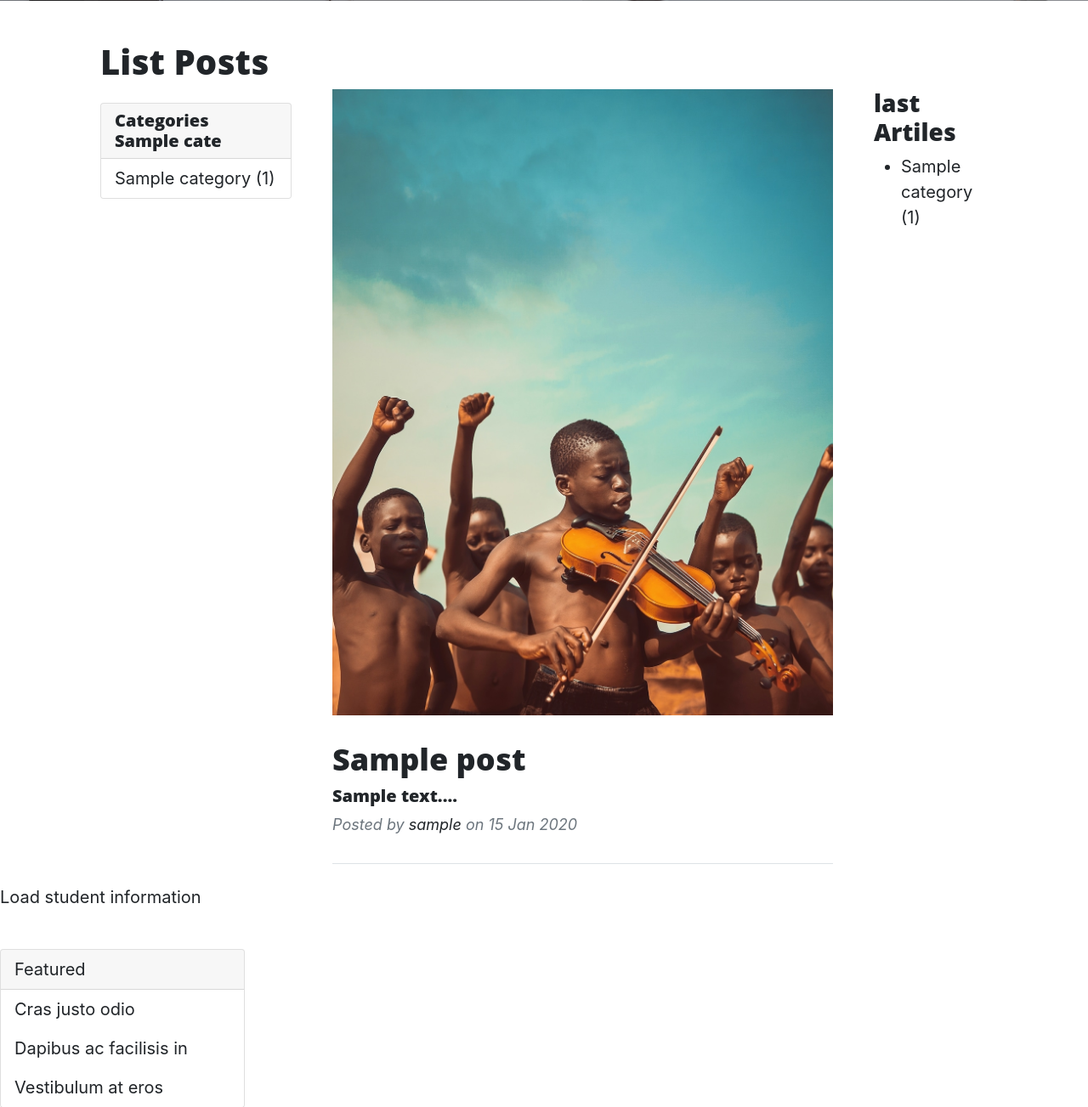
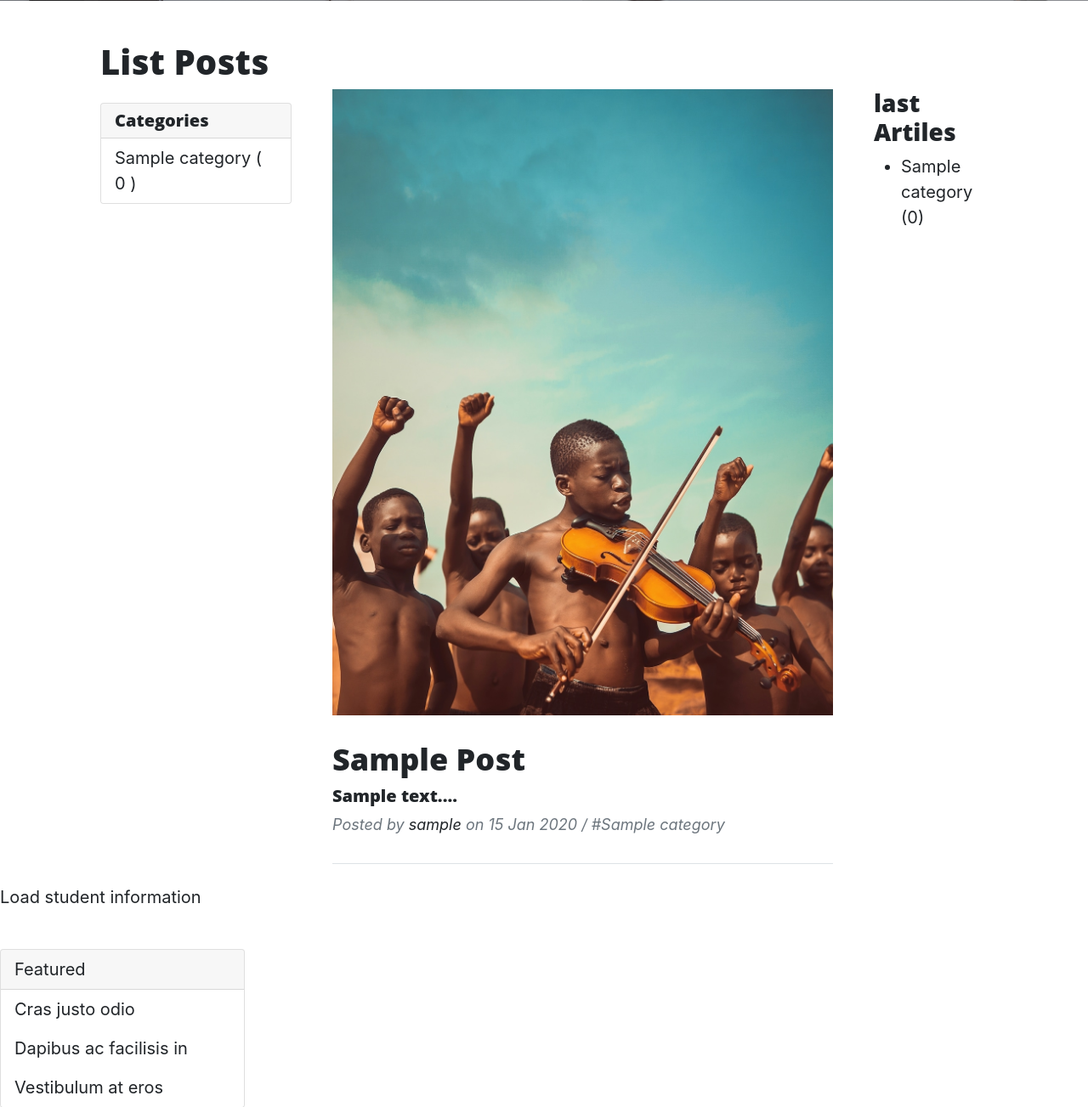
Before and after one commit to Ya27cine/Blog_full, a Symfony app: template templates/blog/index.html.twig in a window 1280 px wide. Shown: the part 593-1896 px from the top of the page at 85% size. Run offline with Twig, Linux system fonts and the light colour scheme; the template is opened without the code that fills it: most values are stand-ins (such as "Sample title", 1, 10 or a date in 2020); some libraries are stand-ins or nearby versions.

Commit message:
show posts by category

```diff
--- a/templates/blog/index.html.twig
+++ b/templates/blog/index.html.twig
@@ -29,13 +29,13 @@
                         <div class="col-md-3 my-3">
 
                             <div class="card">
-                                <h5 class="card-header">Categories {{ cate }}</h5>
+                                <h5 class="card-header">Categories</h5>
                                     <ul class="list-group list-group-flush">
                                     {% for category in categories %}
 
                                             <li class="list-group-item">
                                                 <a href="?category={{ category.name  }}">
-                                                 {{ category.name }}  ({{ category.count }})
+                                                 {{ category.name }}  ( 0 )
                                                 </a>
                                             </li>
                                     {% endfor %}
@@ -46,19 +46,19 @@
                                 {% for post in posts  %}
                                     <!-- Post preview-->
 
-                                        {% set linkimg = 'assets/img/posts/p' ~ (post.id) ~ '.jpg'%}
+                                        {% set linkimg = 'assets/img/posts/p' ~ (post.id%11) ~ '.jpg'%}
 
                                         <img src="{{ asset(linkimg) }}" class="img-fluid" alt="">
 
                                         <div class="post-preview">
                                             <a href=" {{ path('blog-show', {'id': post.id})}}">
-                                                <h2 class="post-title">{{ post.title}} </h2>
+                                                <h2 class="post-title">{{ post.title | title }} </h2>
                                             </a>
                                                 <h5 class="post-subtitle"> {{ post.content | slice(0, 77) }}...</h5>
                                             <p class="post-meta">
                                                 Posted by
                                                 <a href="">{{ post.user.username}}</a>
-                                                on {{ post.published | date('d M  Y') }}
+                                                on {{ post.published | date('d M  Y') }} / #{{ post.category.name }}
                                             </p>
                                         </div>
                                         <!-- Divider-->
@@ -77,7 +77,7 @@
                             {% for category in categories %}
 
                                     <li>
-                                        <a href=""> {{ category.name }}  ({{ category.count }})</a>
+                                        <a href=""> {{ category.name }}  (0)</a>
                                     </li>
                             {% endfor %}
                             </ul>
--- a/templates/blog/show.html.twig
+++ b/templates/blog/show.html.twig
@@ -39,6 +39,8 @@
 
                         <img src="{{ asset(linkimg) }}" class="img-fluid" alt="">
 
+
+
                         <p>Never in all their history have men been able truly to conceive of the world as one: a single sphere, a globe, having the qualities of a globe, a round earth in which all the directions eventually meet, in which there is no center because every point, or none, is center — an equal earth which all men occupy as equals. The airman's earth, if free men make it, will be truly round: a globe in practice, not in theory.</p>
                         <p>Science cuts two ways, of course; its products can be used for both good and evil. But there's no turning back from science. The early warnings about technological dangers also come from science.</p>
                         <p>What was most significant about the lunar voyage was not that man set foot on the Moon but that they set eye on the earth.</p>
```
Also changed, not shown: src/Controller/BlogController.php (+19 -10 lines).
